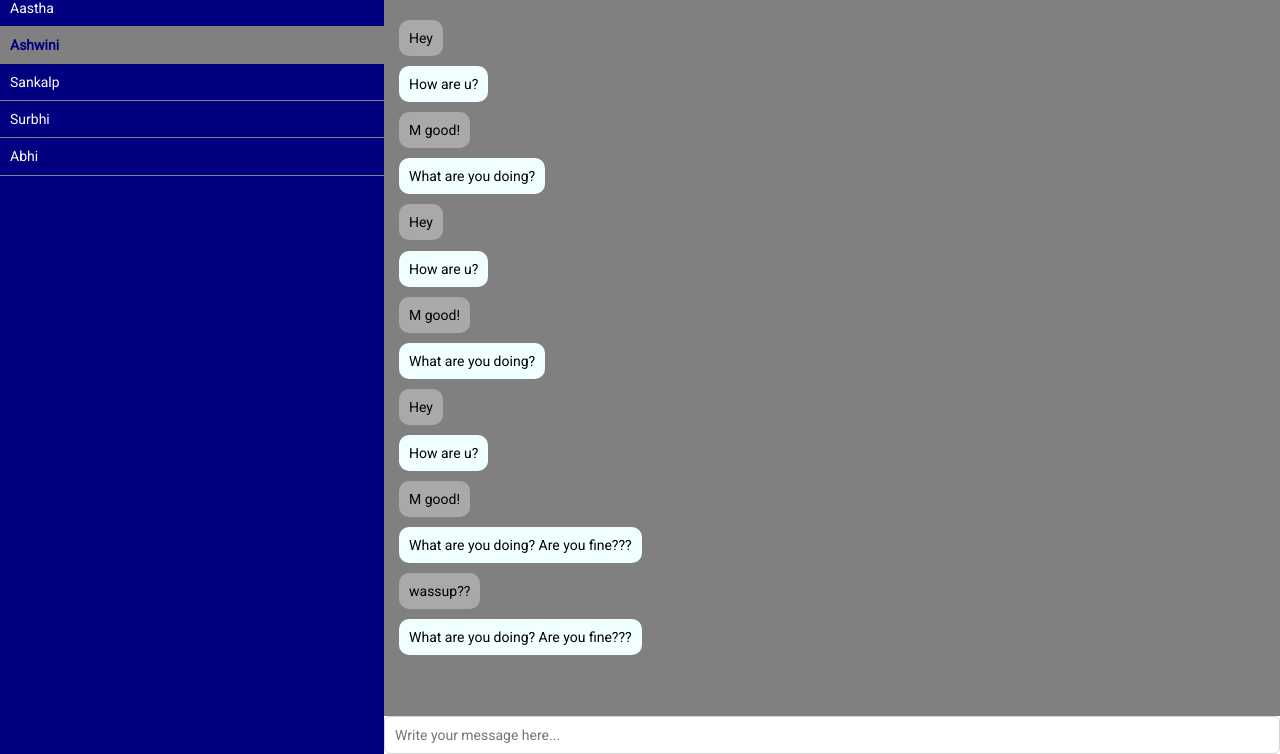
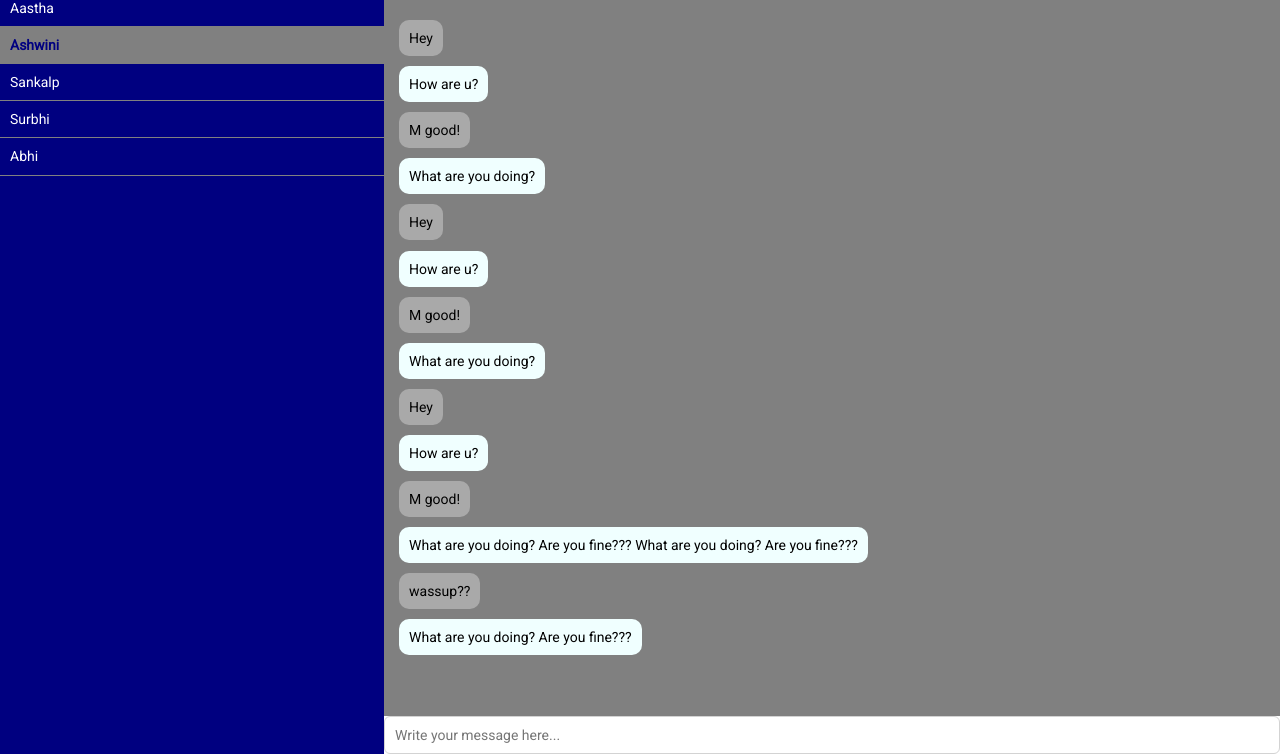
Before and after one commit to krupali16/snappy-chat, a plain HTML site: page chat.html in a window 1280 px wide. Shown: the part 46-800 px from the top of the page. Drawn offline with nearby package versions, Linux system fonts and the light colour scheme.

Commit message:
static chat page

```diff
--- a/chat.html
+++ b/chat.html
@@ -77,7 +77,7 @@
         M good!
       </span></div>
       <div class="try"><span class="message">
-        What are you doing? Are you fine???
+         What are you doing? Are you fine??? What are you doing? Are you fine???
       </span></div>
       <div class="try"><span class="message by-user">
         wassup??
```
